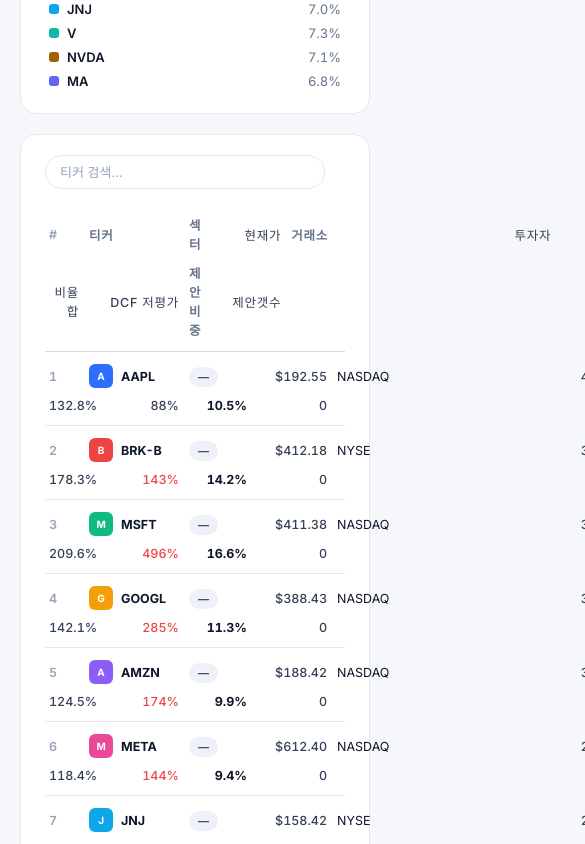
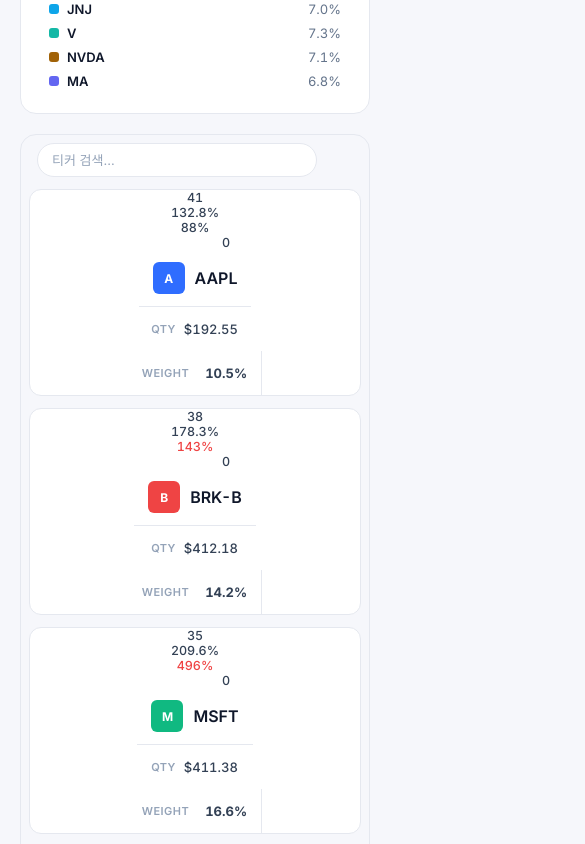
Before and after one commit to inpiniti/insight, a Next.js app: page /portfolio in a window 390 px wide. Shown: the part 1240-2084 px from the top of the page, 585 px wide, since content can reach past the window. Built offline with nearby package versions, Linux system fonts and the light colour scheme; no server answers; a web font is replaced by a local one.

Commit message:
포트폴리오 카드/리스트 형식으로 리디자인

```diff
--- a/app/globals.css
+++ b/app/globals.css
@@ -809,6 +809,207 @@
   .pf-row > .pf-c-name, .pf-row > .pf-c-num:nth-of-type(2) { display: none; }
 }
 
+/* ─────────── Mobile Portfolio List ─────────── */
+@media (max-width: 768px) {
+  .pf-table-wrap {
+    padding: 8px;
+    background: var(--bg);
+  }
+
+  .pf-table-toolbar {
+    padding: 0 8px;
+    margin-bottom: 12px;
+  }
+
+  .pf-row {
+    display: flex;
+    flex-direction: column;
+    gap: 0;
+    padding: 0;
+    margin-bottom: 12px;
+    background: var(--bg-elev);
+    border: 1px solid var(--border);
+    border-radius: var(--radius-md);
+    overflow: hidden;
+    cursor: pointer;
+    transition: all var(--transition-base) var(--ease-smooth);
+  }
+
+  .pf-row:hover {
+    border-color: var(--border-strong);
+    box-shadow: var(--shadow-sm);
+  }
+
+  .pf-row:active {
+    background-color: var(--bg-soft);
+  }
+
+  .pf-row-head { display: none; }
+
+  /* ─── Reset all children ─── */
+  .pf-row > * {
+    border: none;
+    padding: 0;
+    margin: 0;
+  }
+
+  /* ─── Header: Ticker + Logo ─── */
+  .pf-c-rank { display: none; }
+
+  .pf-c-tk {
+    display: flex;
+    align-items: center;
+    gap: 10px;
+    padding: 12px 14px;
+    font-weight: 600;
+    font-size: 16px;
+    color: var(--ink);
+    border-bottom: 1px solid var(--border);
+    order: 1;
+    min-height: 48px;
+  }
+
+  .pf-logo {
+    width: 32px;
+    height: 32px;
+    flex-shrink: 0;
+    border-radius: 6px;
+    display: grid;
+    place-items: center;
+    color: #fff;
+    font-size: 12px;
+    font-weight: 700;
+    font-family: "Inter";
+    letter-spacing: -0.02em;
+  }
+
+  /* ─── Stock Name (subtitle) ─── */
+  .pf-c-name {
+    order: 2;
+    padding: 0 14px;
+    padding-top: 2px;
+    font-size: 13px;
+    color: var(--ink-2);
+    display: block;
+    border-bottom: 1px solid var(--border);
+  }
+
+  /* ─── Hide sector/exchange ─── */
+  .pf-c-sec { display: none; }
+
+  /* ─── Metrics Row 1: Price | DCF ─── */
+  .pf-c-num:nth-of-type(1) {
+    order: 3;
+    padding: 10px 14px;
+    font-size: 13px;
+    display: flex;
+    justify-content: space-between;
+    align-items: center;
+    border-right: 1px solid var(--border);
+    border-bottom: 1px solid var(--border);
+    flex: 1;
+    min-height: 44px;
+  }
+
+  .pf-c-num:nth-of-type(1)::before {
+    content: 'Price';
+    font-size: 11px;
+    color: var(--ink-4);
+    text-transform: uppercase;
+    letter-spacing: 0.04em;
+    font-weight: 600;
+    margin-right: 8px;
+  }
+
+  .pf-c-num:nth-of-type(2),
+  .pf-c-num:nth-of-type(3) { display: none; }
+
+  .pf-c-num:nth-of-type(4) {
+    order: 3;
+    padding: 10px 14px;
+    font-size: 13px;
+    display: flex;
+    justify-content: space-between;
+    align-items: center;
+    border-bottom: 1px solid var(--border);
+    flex: 1;
+    min-height: 44px;
+    margin-left: -1px;
+  }
+
+  .pf-c-num:nth-of-type(4)::before {
+    content: 'DCF';
+    font-size: 11px;
+    color: var(--ink-4);
+    text-transform: uppercase;
+    letter-spacing: 0.04em;
+    font-weight: 600;
+    margin-right: 8px;
+  }
+
+  /* ─── Metrics Row 2: Weight | Qty ─── */
+  .pf-c-w {
+    order: 4;
+    padding: 10px 14px;
+    font-size: 13px;
+    display: flex;
+    justify-content: space-between;
+    align-items: center;
+    border-right: 1px solid var(--border);
+    flex: 1;
+    min-height: 44px;
+    flex-direction: row;
+  }
+
+  .pf-c-w::before {
+    content: 'Weight';
+    font-size: 11px;
+    color: var(--ink-4);
+    text-transform: uppercase;
+    letter-spacing: 0.04em;
+    font-weight: 600;
+  }
+
+  .pf-w-bar-wrap { display: none; }
+
+  .pf-w-num {
+    font-weight: 700;
+    color: var(--ink-2);
+  }
+
+  .pf-c-num:nth-of-type(5) {
+    order: 4;
+    padding: 10px 14px;
+    font-size: 13px;
+    display: flex;
+    justify-content: space-between;
+    align-items: center;
+    flex: 1;
+    min-height: 44px;
+    margin-left: -1px;
+  }
+
+  .pf-c-num:nth-of-type(5)::before {
+    content: 'Qty';
+    font-size: 11px;
+    color: var(--ink-4);
+    text-transform: uppercase;
+    letter-spacing: 0.04em;
+    font-weight: 600;
+    margin-right: 8px;
+  }
+
+  .pf-empty {
+    padding: 40px 16px;
+    margin: 0;
+    text-align: center;
+    color: var(--ink-3);
+    background: var(--bg-elev);
+    border-radius: var(--radius-md);
+    border: 1px solid var(--border);
+  }
+}
+
 /* ─────────── footer ─────────── */
 .footer {
   border-top: 1px solid var(--border);
```
